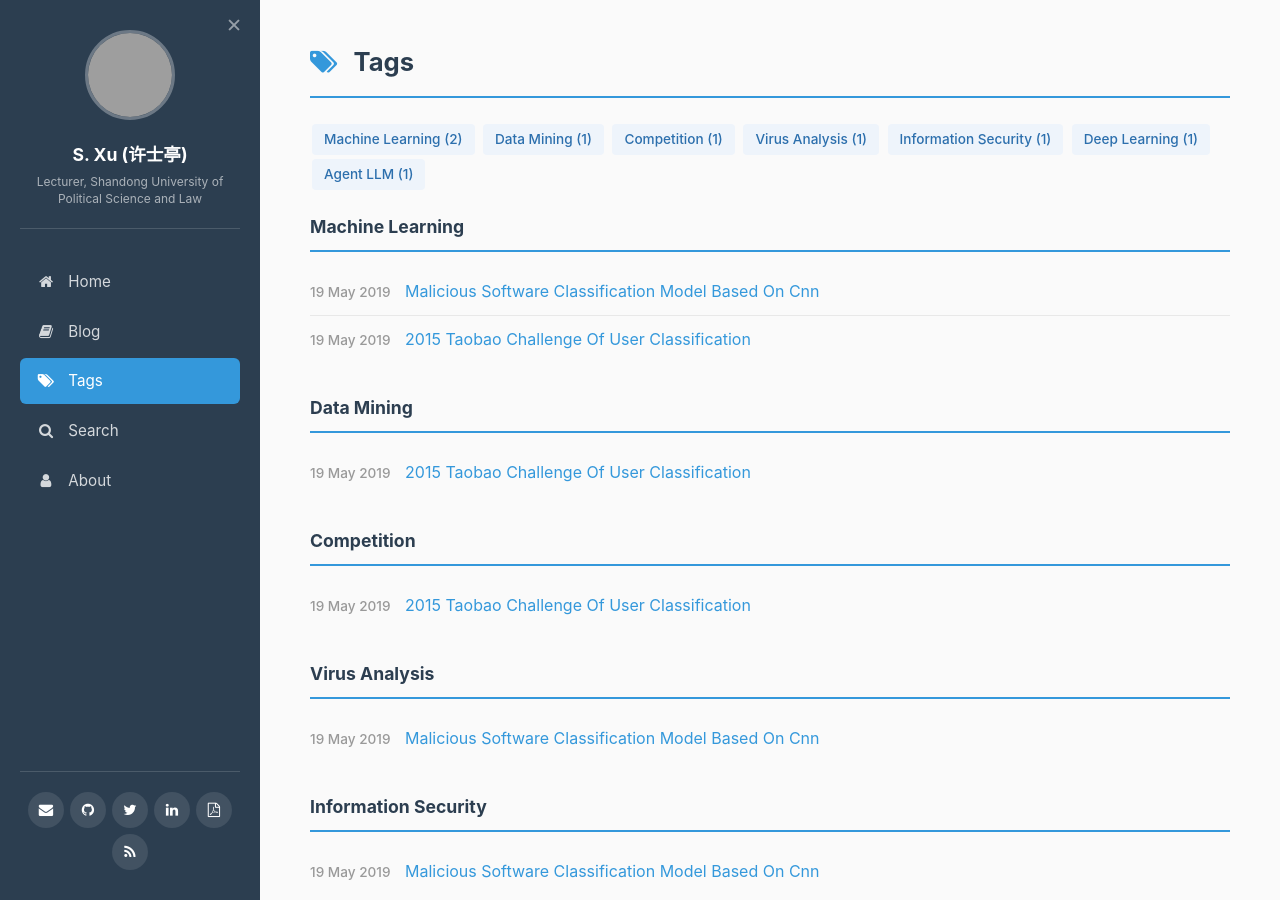
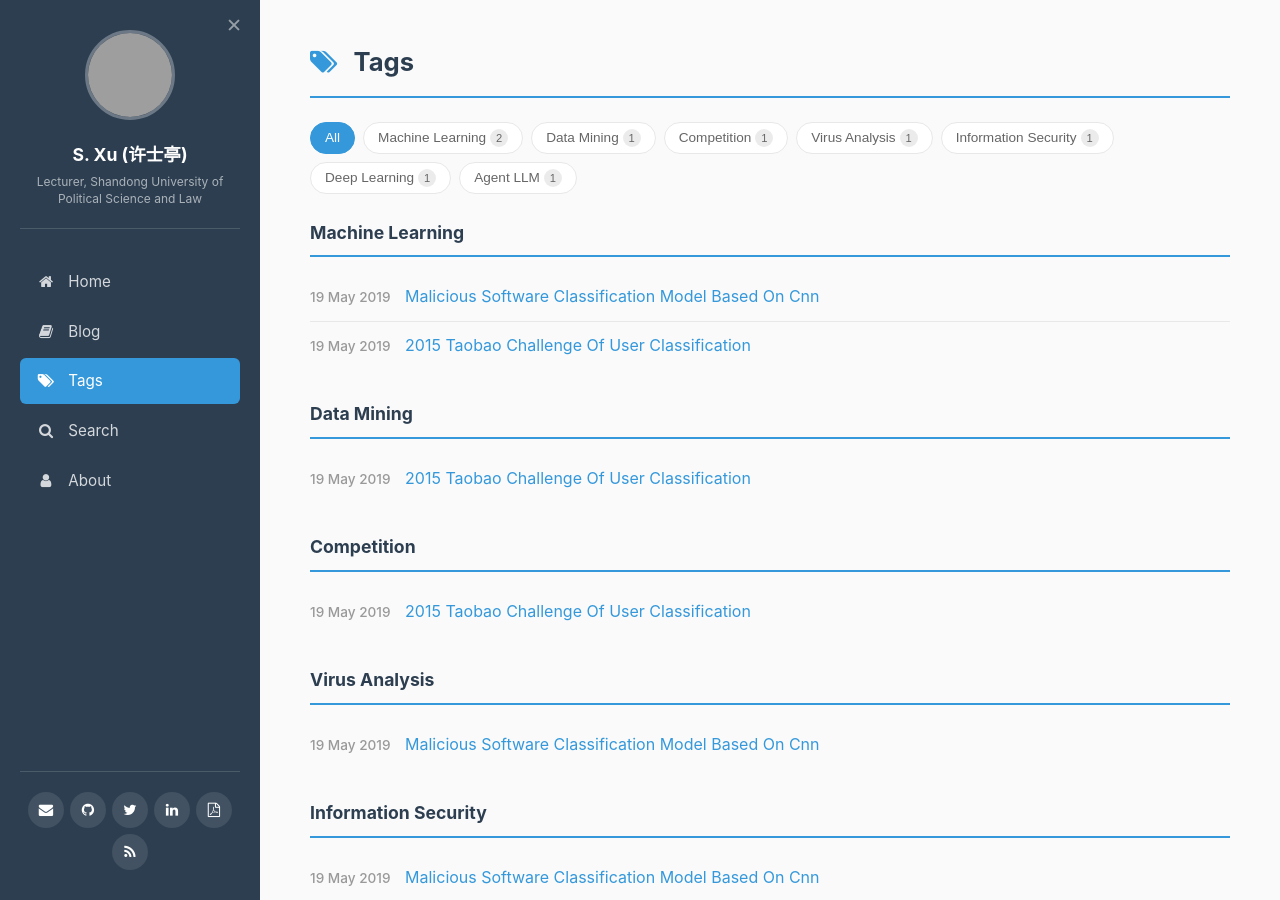
Before and after one commit to xvshiting/xvshiting.github.io, a Jekyll site: the page built from mytags.html, in a window 1280 px wide and 900 px high. Built offline with Jekyll 4.4.1, drawn with Linux system fonts in a browser that asks for light colours; grey boxes are pictures that could not be loaded.

```diff
--- a/_sass/main.scss
+++ b/_sass/main.scss
@@ -640,6 +640,51 @@
 }
 
 /* ===== Tags Page ===== */
+.tag-filter {
+  display: flex;
+  flex-wrap: wrap;
+  gap: 8px;
+  margin-bottom: 24px;
+}
+
+.tag-filter-btn {
+  display: inline-flex;
+  align-items: center;
+  gap: 4px;
+  padding: 6px 14px;
+  background: #fff;
+  color: $text-light;
+  border: 1px solid $border;
+  border-radius: 20px;
+  font-size: 0.85rem;
+  cursor: pointer;
+  transition: all 0.2s;
+  &:hover {
+    border-color: $accent;
+    color: $accent;
+  }
+  &.active {
+    background: $accent;
+    color: #fff;
+    border-color: $accent;
+  }
+}
+
+.tag-count {
+  display: inline-flex;
+  align-items: center;
+  justify-content: center;
+  min-width: 18px;
+  height: 18px;
+  border-radius: 9px;
+  font-size: 0.7rem;
+  background: rgba(0,0,0,0.08);
+  padding: 0 4px;
+  .tag-filter-btn.active & {
+    background: rgba(255,255,255,0.3);
+  }
+}
+
 .tag-section {
   margin-bottom: 30px;
   .section-title {
--- a/mytags.html
+++ b/mytags.html
@@ -5,14 +5,15 @@
 <div class="tags-page">
   <h1 class="page-title"><i class="fa fa-tags"></i> Tags</h1>
 
-  <div class="tag-cloud">
+  <div class="tag-filter">
+    <button class="tag-filter-btn active" data-tag="all">All</button>
     {% for tag in site.tags %}
-    <a href="#{{ tag.first | slugize }}" class="tag">{{ tag.first }} ({{ tag.last.size }})</a>
+    <button class="tag-filter-btn" data-tag="{{ tag.first | slugize }}">{{ tag.first }} <span class="tag-count">{{ tag.last.size }}</span></button>
     {% endfor %}
   </div>
 
   {% for tag in site.tags %}
-  <section class="tag-section" id="{{ tag.first | slugize }}">
+  <section class="tag-section" data-tag="{{ tag.first | slugize }}">
     <h2 class="section-title">{{ tag.first }}</h2>
     <ul class="post-list">
       {% for post in tag.last %}
@@ -25,3 +26,23 @@
   </section>
   {% endfor %}
 </div>
+
+<script>
+  var buttons = document.querySelectorAll('.tag-filter-btn');
+  var sections = document.querySelectorAll('.tag-section');
+
+  buttons.forEach(function(btn) {
+    btn.addEventListener('click', function() {
+      buttons.forEach(function(b) { b.classList.remove('active'); });
+      btn.classList.add('active');
+      var tag = btn.getAttribute('data-tag');
+      if (tag === 'all') {
+        sections.forEach(function(s) { s.style.display = ''; });
+      } else {
+        sections.forEach(function(s) {
+          s.style.display = s.getAttribute('data-tag') === tag ? '' : 'none';
+        });
+      }
+    });
+  });
+</script>
```
